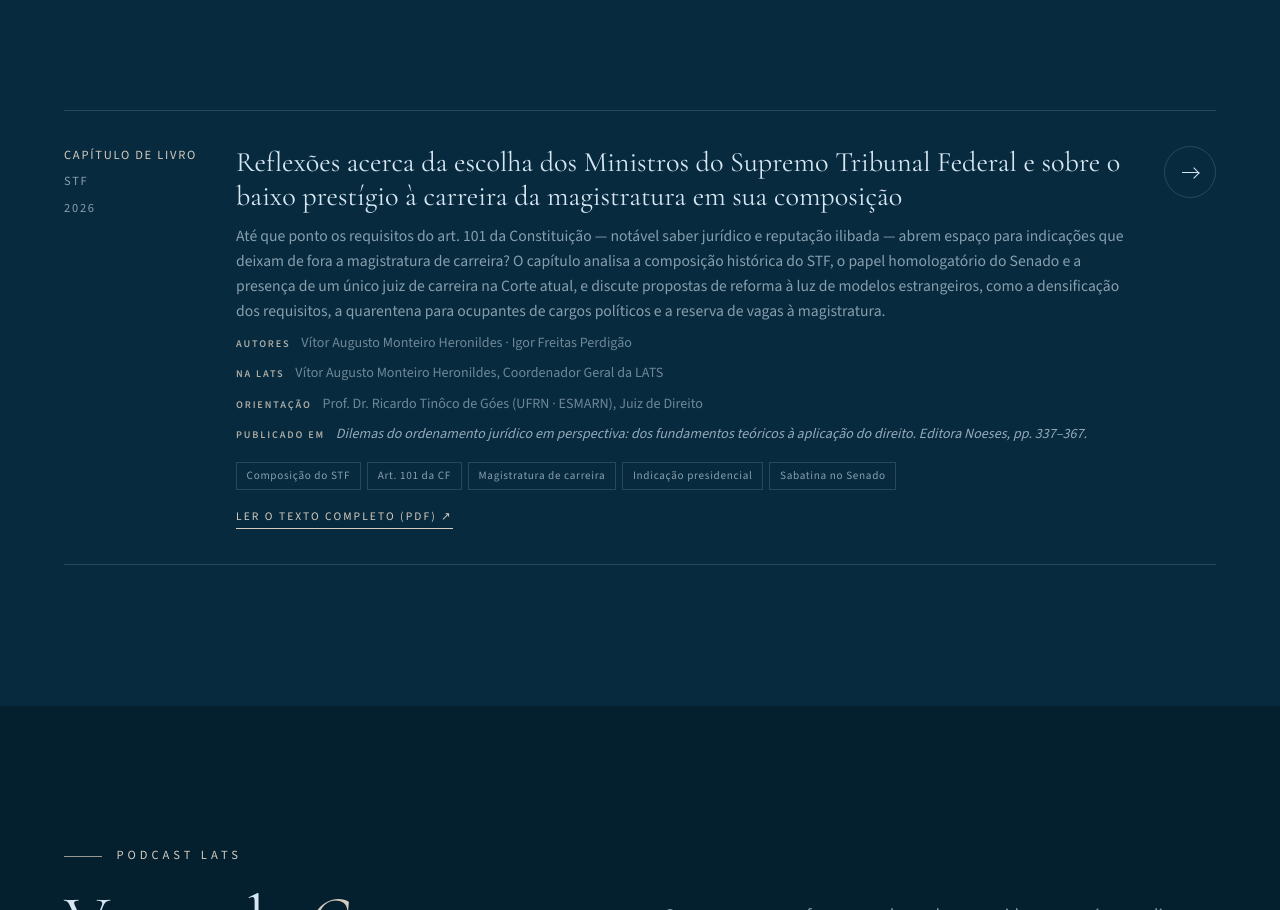
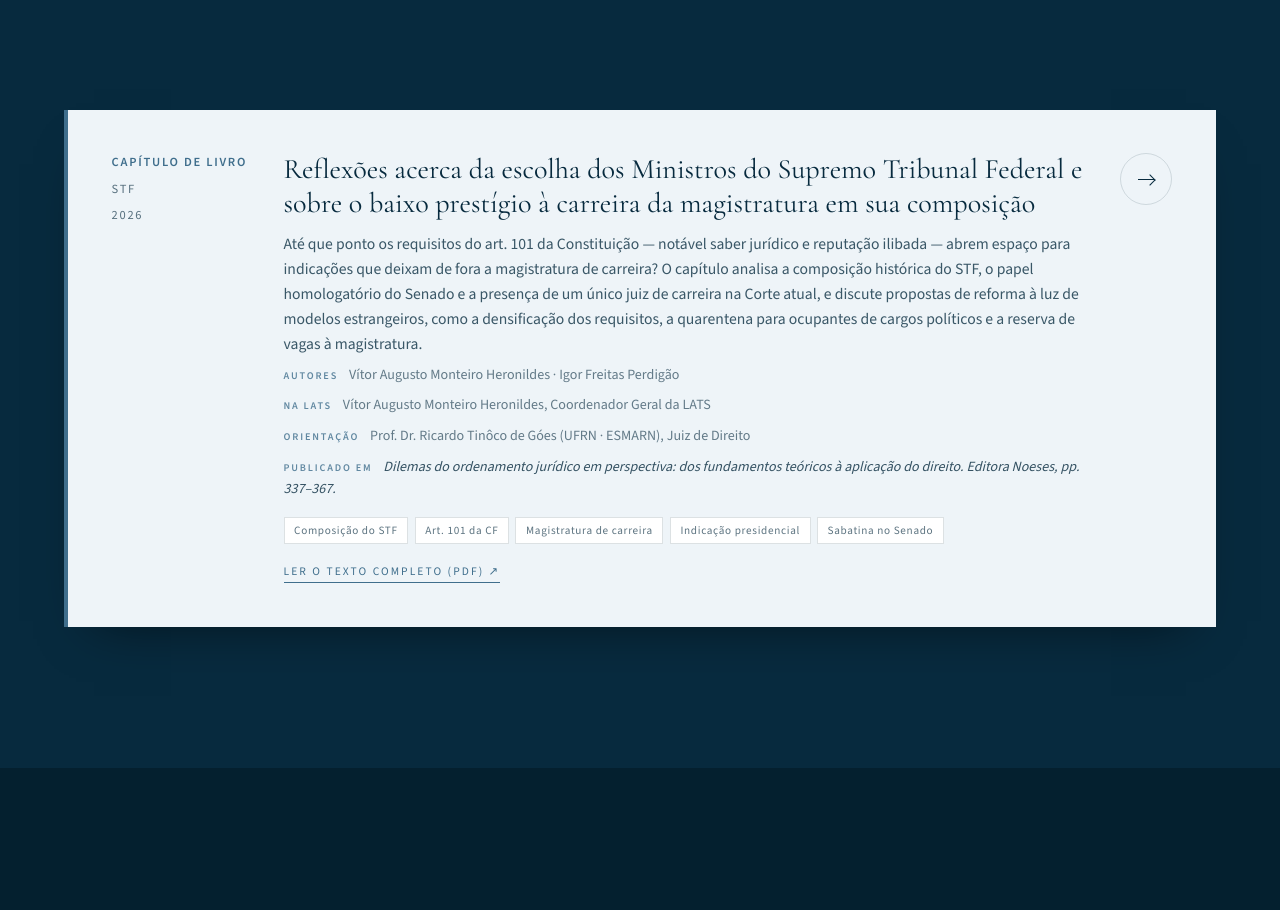
Before and after one commit to coordenacaolats/coordenacaolats.github.io, a plain HTML site: page site/index.html in a window 1280 px wide. Shown: the part 7357-8267 px from the top of the page. Drawn offline with nearby package versions, Linux system fonts and the light colour scheme; animation ran at ten frames a second.

Commit message:
Publicações: cartão claro sobre a seção escura
Co-Authored-By: Claude Opus 5.5 <noreply@anthropic.com>

```diff
--- a/site/assets/css/style.css
+++ b/site/assets/css/style.css
@@ -744,3 +744,23 @@ button{font:inherit;color:inherit;background:none;border:0;cursor:pointer}
 .pub-tags{display:flex;flex-wrap:wrap;gap:.4rem;margin-top:1rem}
 .pub-tags span{font-size:.7rem;letter-spacing:.06em;border:1px solid var(--line);padding:.25rem .6rem;color:var(--muted)}
 .pub-pdf{display:inline-block;margin-top:1.1rem;font-size:.72rem;letter-spacing:.18em;text-transform:uppercase;color:var(--accent);border-bottom:1px solid currentColor;padding-bottom:2px}
+
+/* Publicações: cartão claro sobre a seção escura */
+.pubs{border-top:0;display:flex;flex-direction:column;gap:1.6rem}
+.pub{background:var(--paper);color:var(--navy);border:0;border-left:4px solid var(--light-accent);padding:clamp(1.8rem,3.4vw,2.8rem) clamp(1.6rem,3.4vw,3rem);box-shadow:0 24px 50px -30px rgba(0,0,0,.6);transition:transform .5s var(--ease),box-shadow .5s}
+.pub:hover{padding-left:clamp(1.6rem,3.4vw,3rem);background:#fff;transform:translateY(-4px);box-shadow:0 30px 60px -30px rgba(0,0,0,.7)}
+.pub .meta{color:var(--light-muted)}
+.pub .meta b{color:var(--light-accent);font-weight:600}
+.pub h3{color:var(--navy)}
+.pub p{color:rgba(7,42,62,.78)}
+.pub .authors{color:rgba(7,42,62,.75)}
+.pub .authors b{color:var(--light-accent)}
+.pub .authors i{color:var(--navy);opacity:1}
+.pub-tags span{border-color:var(--light-line);color:var(--light-muted);background:#fff}
+.pub-pdf{color:var(--light-accent)}
+.pub .go{border-color:var(--light-line)}
+.pub .go .arrow{background:var(--navy)}
+.pub .go .arrow::after{color:var(--navy)}
+.pub:hover .go{background:var(--navy);border-color:var(--navy)}
+.pub:hover .go .arrow{background:var(--ice)}
+.pub:hover .go .arrow::after{color:var(--ice)}
```
